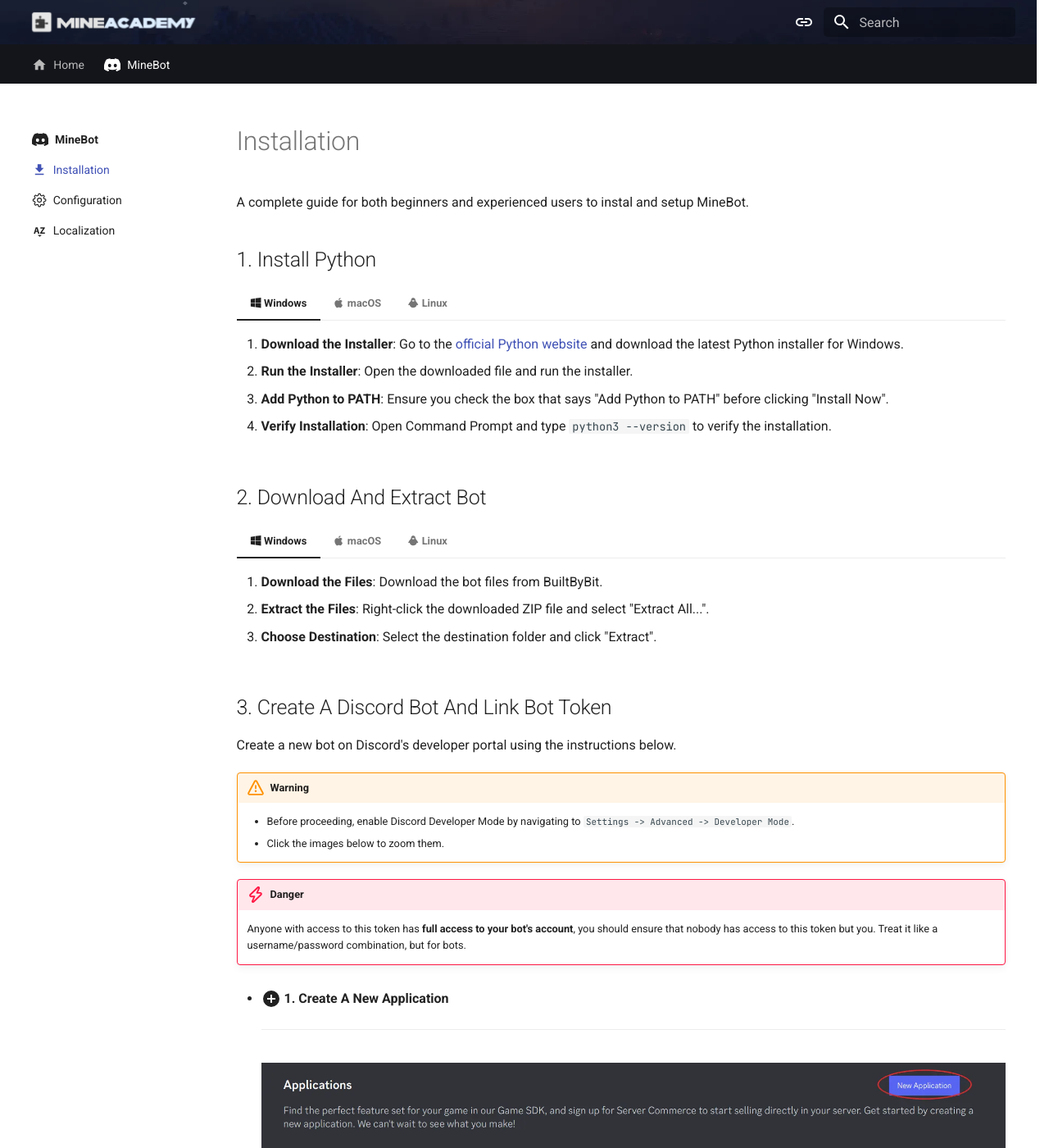
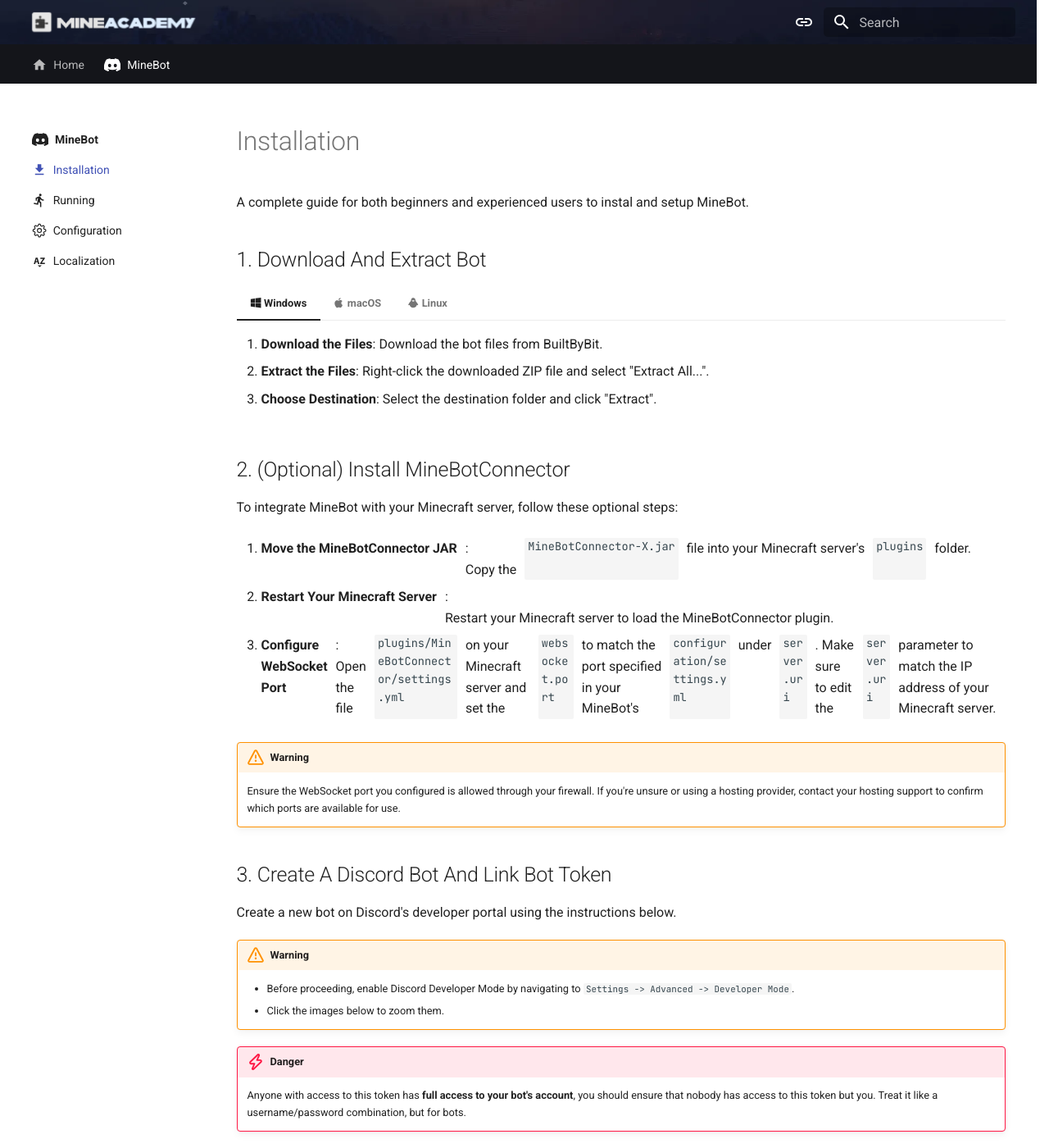
Before and after one commit to kangarko/docs, an MkDocs documentation site: the page built from docs/minebot/installation/index.md, in a window 1280 px wide and 1400 px high. Shown: the whole window at 82% size. Built offline with MkDocs 1.6.1 and Material for MkDocs 9.7.7, drawn with Linux system fonts in a browser that asks for light colours; emoji names are drawn with the system emoji font; plug-ins that fetch from the network failed and are left out; comment, search, counter and statistics services are not loaded; some of the changed text lies outside the part shown.

Commit message:
Split running and installation pages of minebot

````diff
--- a/docs/assets/stylesheets/extra.css
+++ b/docs/assets/stylesheets/extra.css
@@ -29,3 +29,42 @@
 .md-tabs {
     background: rgba(20, 21, 26, 1) !important;
 }
+
+.cards ul li {
+    list-style-type: none !important;
+}
+
+.md-typeset ol li blockquote, .md-typeset ol li p, .md-typeset ul li blockquote, .md-typeset ul li p {
+    display: flex;
+    gap: 10px;
+    align-content: center;
+}
+
+/* Remove tooltip from site logo */
+.md-header__button.md-logo {
+    font-size: 0;
+}
+
+.md-header__button.md-logo[title] {
+    position: relative;
+}
+
+.md-header__button.md-logo[title]::before,
+.md-header__button.md-logo[title]::after {
+    display: none !important;
+}
+
+/* More generic approach to remove all tooltips from the header */
+.md-header [title],
+.md-header [data-md-tooltip] {
+    pointer-events: auto;
+}
+
+.md-header [title]::before,
+.md-header [title]::after,
+.md-header [data-md-tooltip]::before,
+.md-header [data-md-tooltip]::after {
+    display: none !important;
+    opacity: 0 !important;
+    content: none !important;
+}
--- a/docs/minebot/installation/index.md
+++ b/docs/minebot/installation/index.md
@@ -10,54 +10,7 @@
 
 A complete guide for both beginners and experienced users to instal and setup MineBot.
 
-## 1. Install Python
-
-=== ":fontawesome-brands-windows: Windows"
-    1. **Download the Installer**: Go to the [official Python website](https://www.python.org/downloads/windows/) and download the latest Python installer for Windows.
-    2. **Run the Installer**: Open the downloaded file and run the installer.
-    3. **Add Python to PATH**: Ensure you check the box that says "Add Python to PATH" before clicking "Install Now".
-    4. **Verify Installation**: Open Command Prompt and type `python3 --version` to verify the installation.
-
-=== ":material-apple: macOS"
-    1. **Download the Installer**: Visit the [official Python website](https://www.python.org/downloads/macos/) and download the latest Python installer for macOS.
-    2. **Run the Installer**: Open the downloaded `.pkg` file and follow the installation instructions.
-    3. **Verify Installation**: Open Terminal and type `python3 --version` to verify the installation.
-
-=== ":material-linux: Linux"
-    === ":material-debian: Debian"
-        1. **Update Package List**: `sudo apt update`
-        2. **Install Python**: `sudo apt install python3`
-        3. **Verify Installation**: `python3 --version`
-    === ":material-fedora: Fedora"
-        1. **Update Package List**: `sudo dnf update`
-        2. **Install Python**: `sudo dnf install python3`
-        3. **Verify Installation**: `python3 --version`
-    === ":material-arch: Arch"
-        1. **Update Package List**: `sudo pacman -Syu`
-        2. **Install Python**: `sudo pacman -S python`
-        3. **Verify Installation**: `python3 --version`
-    === ":material-nix: NixOS"
-        1. **Install Python**: `nix-env -iA nixpkgs.python3`
-        2. **Verify Installation**: `python3 --version`
-    === ":simple-opensuse: OpenSuse"
-        1. **Update Package List**: `sudo zypper refresh`
-        2. **Install Python**: `sudo zypper install python3`
-        3. **Verify Installation**: `python3 --version`
-    === ":simple-alpinelinux: Alpine"
-        1. **Update Package List**: `sudo apk update`
-        2. **Install Python**: `sudo apk add python3`
-        3. **Verify Installation**: `python3 --version`
-    === ":simple-voidlinux: Void"
-        1. **Update Package List**: `sudo xbps-install -Syu`
-        2. **Install Python**: `sudo xbps-install -S python3`
-        3. **Verify Installation**: `python3 --version`
-    === ":material-gentoo: Gentoo"
-        1. **Update Package List**: `sudo emerge --sync`
-        2. **Install Python**: `sudo emerge dev-lang/python`
-        3. **Verify Installation**: `python3 --version`
-
-
-## 2. Download And Extract Bot
+## 1. Download And Extract Bot
 
 === ":fontawesome-brands-windows: Windows"
     1. **Download the Files**: Download the bot files from BuiltByBit.
@@ -74,6 +27,24 @@
     2. **Extract the Files**: Open Terminal and navigate to the directory containing the downloaded ZIP file.
     3. **Run Extraction Command**: Use the command `unzip <filename>.zip` to extract the files.
     4. **Move Files**: Move the extracted files to your desired location.
+
+## 2. (Optional) Install MineBotConnector
+
+To integrate MineBot with your Minecraft server, follow these optional steps:
+
+1. **Move the MineBotConnector JAR**:
+   Copy the `MineBotConnector-X.jar` file into your Minecraft server's `plugins` folder.
+
+2. **Restart Your Minecraft Server**:
+   Restart your Minecraft server to load the MineBotConnector plugin.
+
+3. **Configure WebSocket Port**:
+   Open the file `plugins/MineBotConnector/settings.yml` on your Minecraft server and set the `websocket.port` to match the port specified in your MineBot's `configuration/settings.yml` under `server.uri`.
+   Make sure to edit the `server.uri` parameter to match the IP address of your Minecraft server.
+
+!!! warning
+    Ensure the WebSocket port you configured is allowed through your firewall. If you're unsure or using a hosting provider, contact your hosting support to confirm which ports are available for use.
+
 
 ## 3. Create A Discord Bot And Link Bot Token
 
@@ -208,54 +179,9 @@
         </figure>
         <figcaption>Paste the Discord server guild ID that you copied in the same config file where you set the bot token in step 8.</figcaption>
     </figure>
-
--   :material-form-textbox-password:{ .lg .middle } **11. Done!**
-
-    ---
-
-    You're done! All other settings are optional. However, we highly recommend linking it with your Minecraft server to get the most functionality out of it in the "server" section of the same file from step 8 and 10.
+</div>
 
 
-</div>
+## :tada: 4. You're All Set!
 
-## 4. Start The Bot
-
-!!! warning
-
-    You need to re-run steps 1, 3 and 4 _from below_ each time you reboot your machine or close the terminal/console window.
-
-After extracting the bot files, follow these steps to set up a virtual environment and install the required dependencies:
-
-1. **Navigate to the Extracted Folder**: Open Terminal (or Command Prompt on Windows) and navigate to the folder where you extracted the bot files.
-    ```sh
-    cd path/to/extracted/folder
-    ```
-2. **Create a Virtual Environment**:
-    ```sh
-    python3 -m venv venv
-    ```
-3. **Activate the Virtual Environment**:
-    - **Windows**:
-        ```sh
-        venv\Scripts\activate
-        ```
-    - **macOS/Linux**:
-        ```sh
-        source venv/bin/activate
-        ```
-
-4. **Start the bot**:
-    ```sh
-    nox -s srv
-    ```
-
-    !!! note "Optional: Install nox"
-
-        If you're getting "Unknown command: nox" error, you need to install nox first:
-        ```sh
-        pip install nox
-        ```
-
-    The bot will take some time to download its dependencies and should be up and running.
-
-    If you need help, [open a ticket on GitHub](https://github.com/kangarko/MineBot/issues) and we will navigate you.
+Congratulations, you've successfully completed the installation steps! To start your bot, please follow the instructions in the [Running Guide](../running/index.md).
--- a/mkdocs.yml
+++ b/mkdocs.yml
@@ -73,22 +73,12 @@
     - minebot/index.md
     - Installation:
       - minebot/installation/index.md
+    - Running:
+      - minebot/running/index.md
     - Configuration:
       - minebot/configuration/index.md
     - Localization:
       - minebot/localization/index.md
-  #- Bans:
-  #  - bans/index.md
-  #  - Compatibility:
-  #    - bans/compatibility/index.md
-  #  - Installation:
-  #    - bans/installation/index.md
-  #  - Commands & Permissions:
-  #    - bans/commands/index.md
-  #  - Proxy:
-  #    - bans/proxy/index.md
-  #  - Discord:
-  #    - bans/discord/index.md
 
 plugins:
   - autorefs
````
Also changed, not shown: docs/minebot/index.md (+1 -0 lines), docs/minebot/running/index.md (added, +103 -0 lines).
